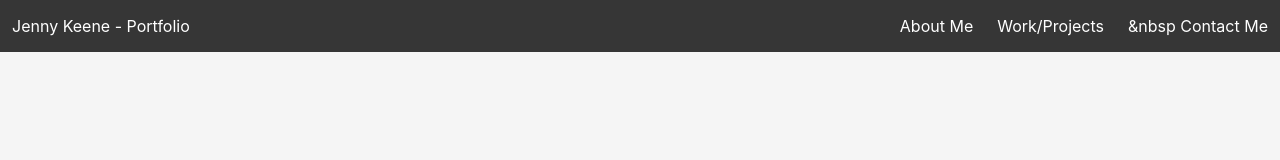
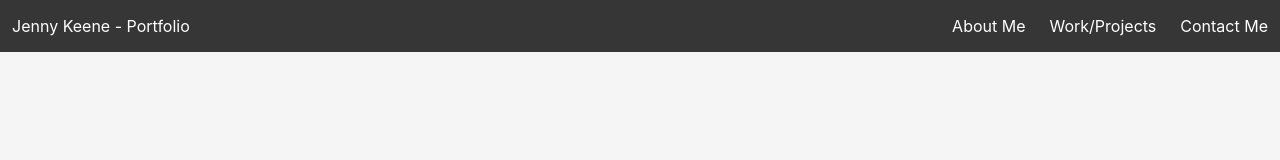
Before and after one commit to jennyk1989/react-portfolio, a React (Create React App) app: page / in a window 1280 px wide. Shown: the top 160 px of the page. Built offline with nearby package versions, Linux system fonts and the light colour scheme.

Commit message:
Update Nav.js

```diff
--- a/src/components/Nav.js
+++ b/src/components/Nav.js
@@ -21,7 +21,7 @@ function Nav() {
                     <span>
                         <i className="fas fa-address-card"></i>
                     </span>
-                    <span>&nbsp Contact Me </span>
+                    <span> Contact Me </span>
                 </a>
             </div>
         </div>
```
